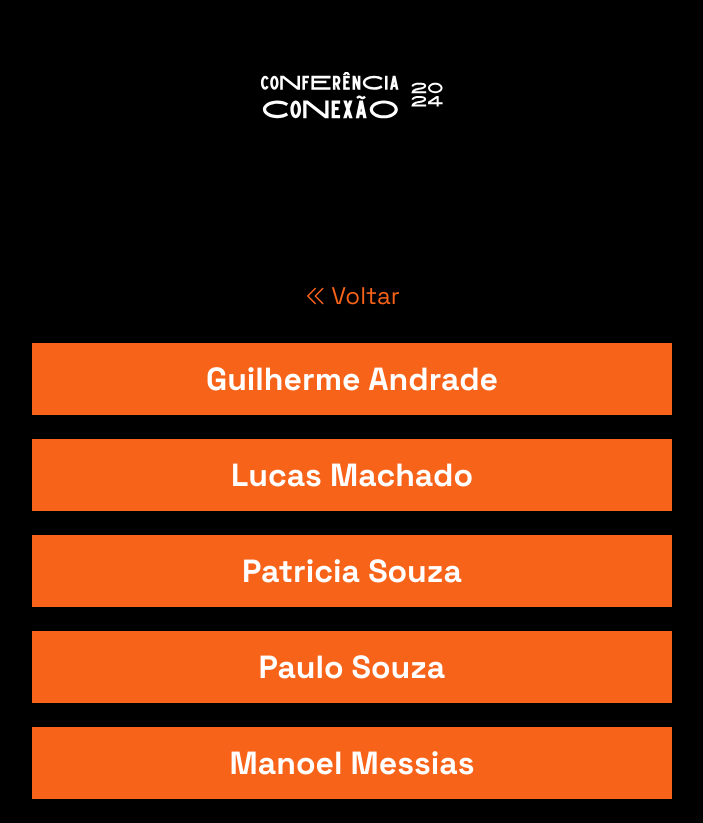
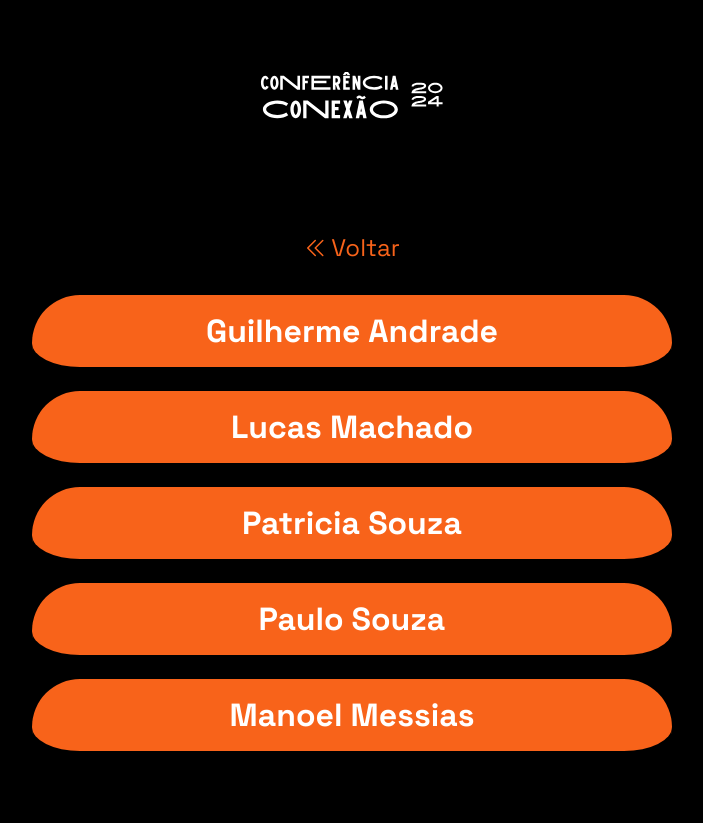
Before and after one commit to tiagosvieira10/conferencia-conexao, a Next.js app: page /lineUp in a window 1280 px wide. Shown: the whole page, without its empty margins (288-991 px from the left). After the commit the page ends 800 px from the top, so only its background shows below. Built offline with nearby package versions, Linux system fonts and the light colour scheme.

Commit message:
melhorias no lineup

```diff
--- a/src/styles/lineUp.ts
+++ b/src/styles/lineUp.ts
@@ -5,7 +5,7 @@ export const LineUpContainer = styled('div', {
   flexDirection: 'column',
   alignItems: 'center',
   justifyContent: 'center',
-  marginTop: '5rem',
+  marginTop: '2rem',
 
   '.voltar':{
     display: 'flex',
@@ -36,6 +36,9 @@ export const Preletor = styled('div', {
   alignItems: 'center',
   justifyContent: 'center',
   backgroundColor: '$corSecundaria',
+
+  borderRadius: '100px',
+
   color: '$corFonte',
   padding: '1rem',
 
```
